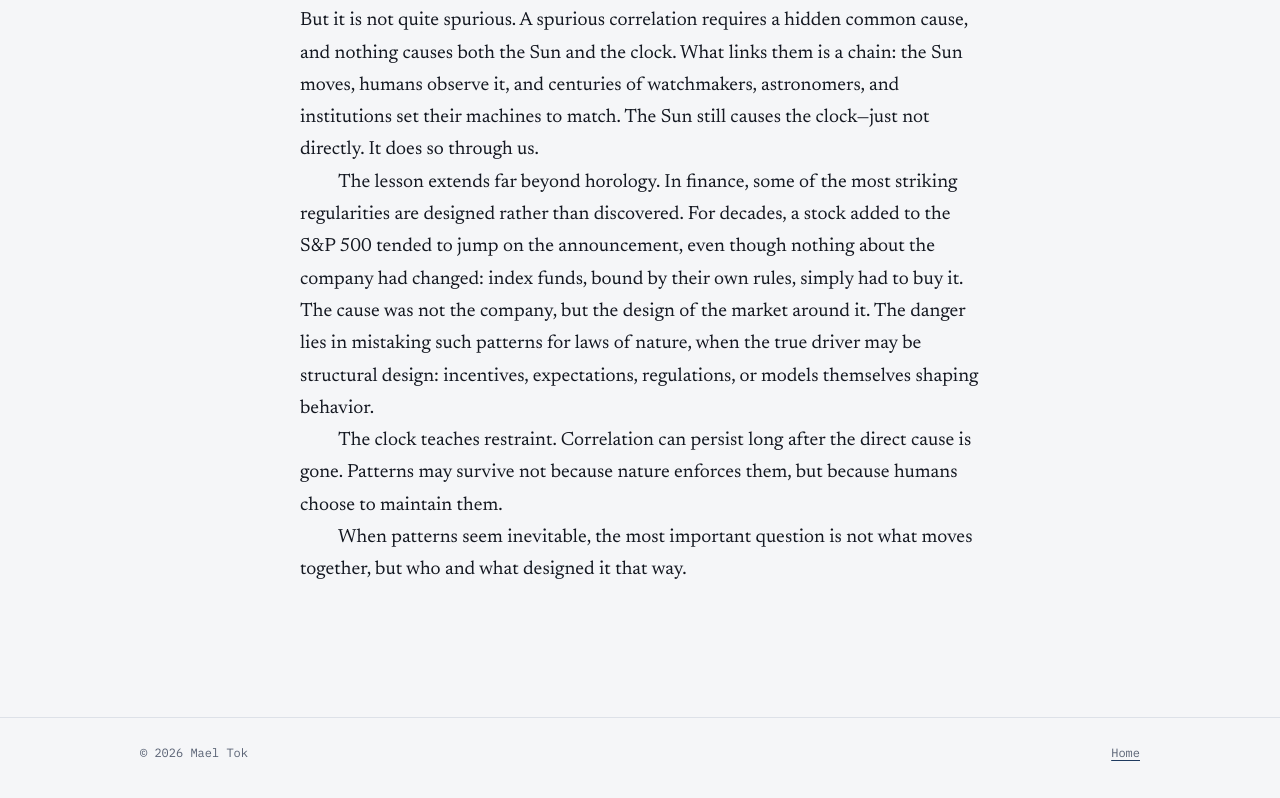
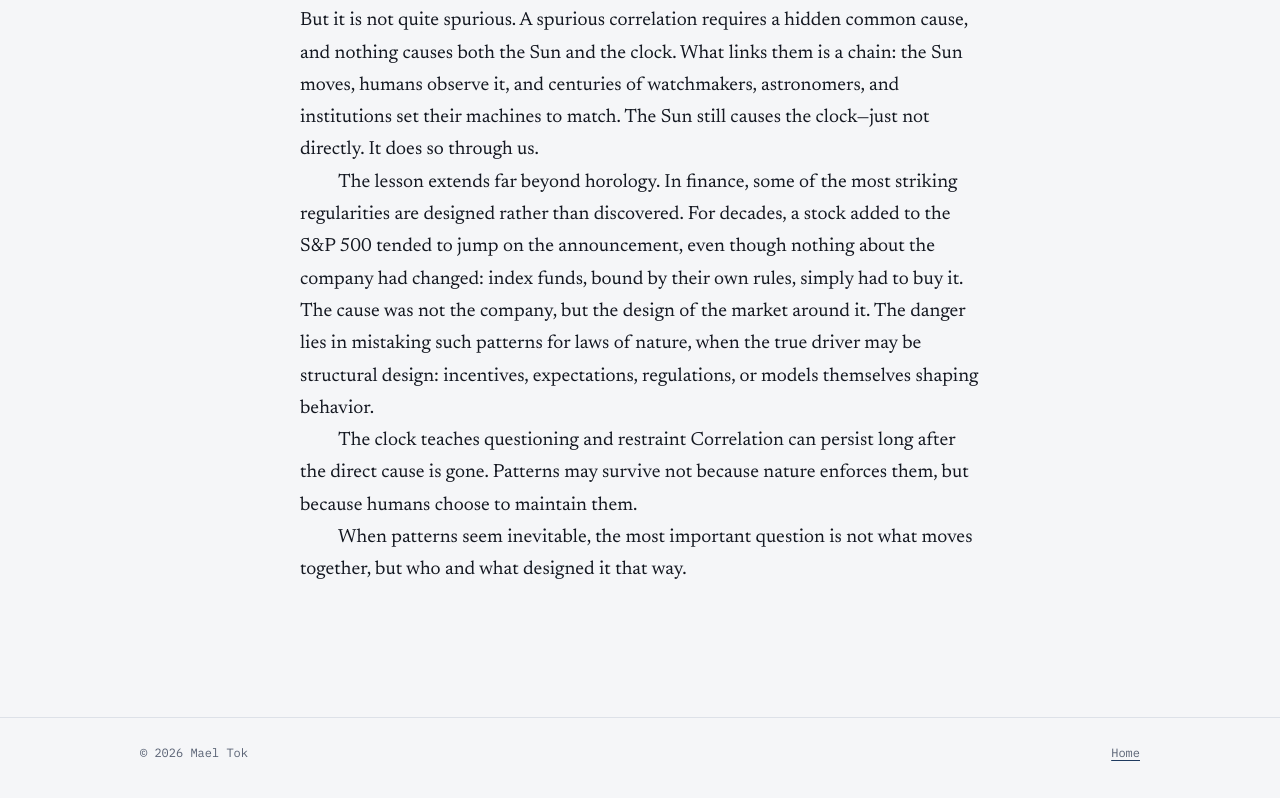
Before and after one commit to 2008MT/2008MT.github.io, a plain HTML site: page clocks.html in a window 1280 px wide. Shown: the part 1609-2407 px from the top of the page. Drawn offline with Linux system fonts and the light colour scheme.

Commit message:
Update clocks.html

```diff
--- a/clocks.html
+++ b/clocks.html
@@ -42,7 +42,7 @@
       <p>In Montpellier, where I write this essay, the pattern even carries a human signature. The city lies barely east of London's meridian, yet France runs on the same clock time as Berlin: it moved to German time under the occupation in 1940 and never moved back. As a result, the Sun reaches its highest point there not at noon, but around 12:45 in winter and 13:45 in summer. The correlation is still near-perfect; only its offset is political.</p>
       <p>At first sight, this looks like a classic spurious correlation: two variables move together with remarkable precision, yet one does not mechanically drive the other. But it is not quite spurious. A spurious correlation requires a hidden common cause, and nothing causes both the Sun and the clock. What links them is a chain: the Sun moves, humans observe it, and centuries of watchmakers, astronomers, and institutions set their machines to match. The Sun still causes the clock—just not directly. It does so through us.</p>
       <p>The lesson extends far beyond horology. In finance, some of the most striking regularities are designed rather than discovered. For decades, a stock added to the S&amp;P 500 tended to jump on the announcement, even though nothing about the company had changed: index funds, bound by their own rules, simply had to buy it. The cause was not the company, but the design of the market around it. The danger lies in mistaking such patterns for laws of nature, when the true driver may be structural design: incentives, expectations, regulations, or models themselves shaping behavior.</p>
-      <p>The clock teaches restraint. Correlation can persist long after the direct cause is gone. Patterns may survive not because nature enforces them, but because humans choose to maintain them.</p>
+      <p>The clock teaches questioning and restraint Correlation can persist long after the direct cause is gone. Patterns may survive not because nature enforces them, but because humans choose to maintain them.</p>
       <p>When patterns seem inevitable, the most important question is not what moves together, but who and what designed it that way.</p>
     </div>
   </article>
```
